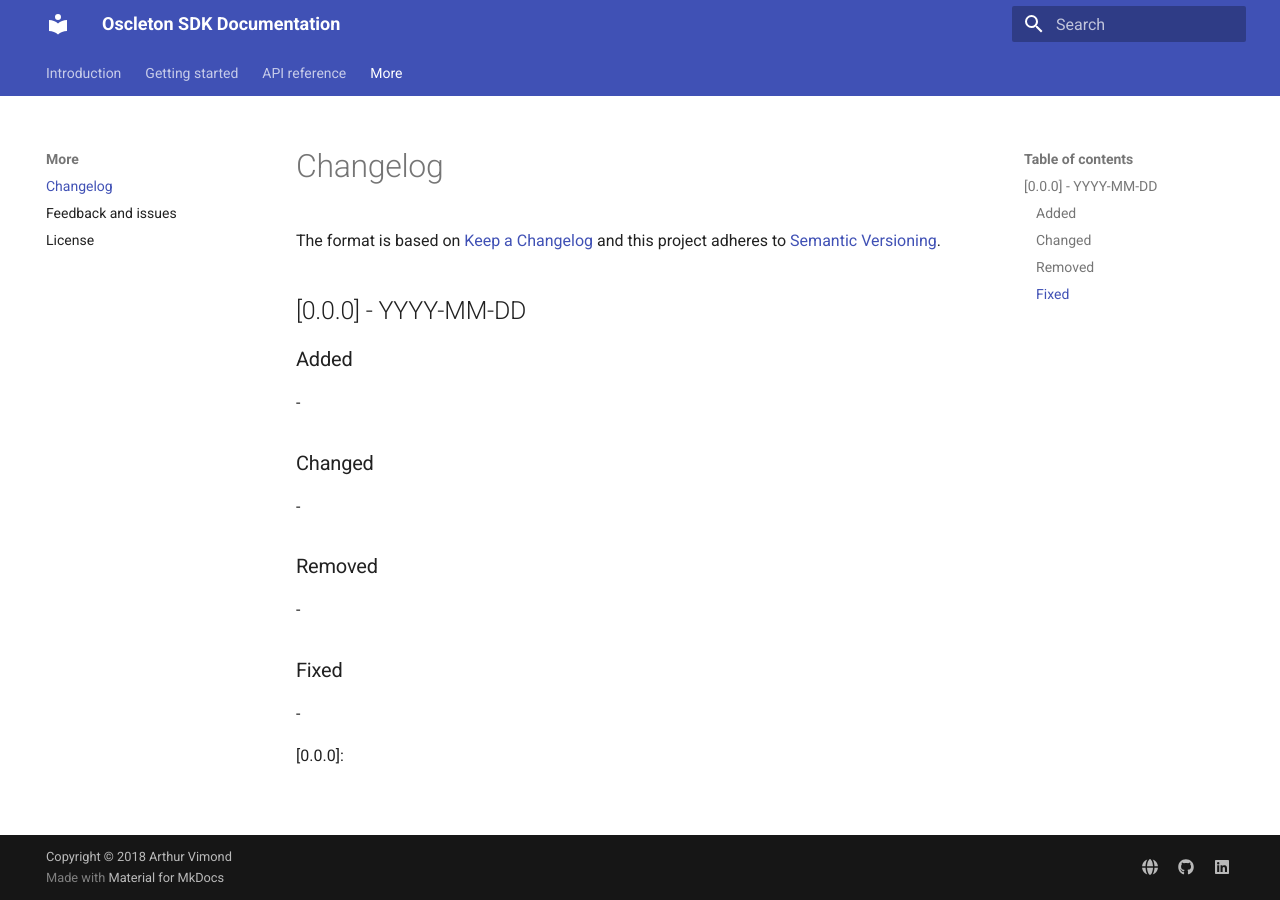
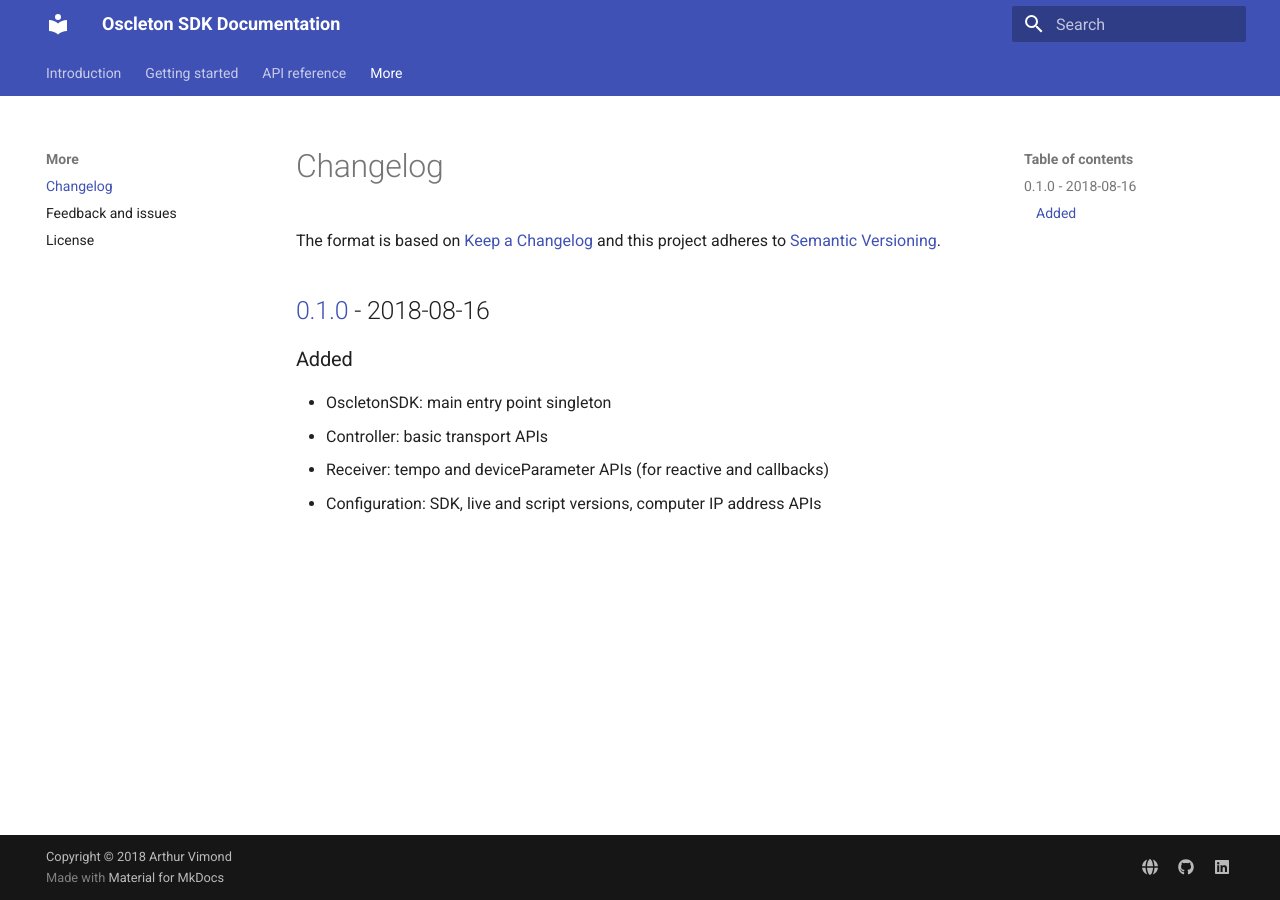
Before and after one commit to ArthurVimond/oscleton-android-sdk, an MkDocs documentation site: the page built from doc/docs/more/changelog.md, in a window 1280 px wide. Built offline with MkDocs 1.6.1 and Material for MkDocs 9.7.7, drawn with Linux system fonts in a browser that asks for light colours; old or Windows-style settings are respelled for this version of MkDocs.

Commit message:
doc(mkdocs): add 0.1.0 description to changelog

```diff
--- a/doc/docs/more/changelog.md
+++ b/doc/docs/more/changelog.md
@@ -2,23 +2,18 @@
 
 The format is based on [Keep a Changelog] and this project adheres to [Semantic Versioning].
 
-## [0.0.0] - YYYY-MM-DD
+## [0.1.0] - 2018-08-16
 
 ### Added
--
-
-### Changed
--
-
-### Removed
--
-
-### Fixed
--
+- OscletonSDK: main entry point singleton
+- Controller: basic transport APIs
+- Receiver: tempo and deviceParameter APIs (for reactive and callbacks)
+- Configuration: SDK, live and script versions, computer IP address APIs
 
 
 
-[0.0.0]:
+
+[0.1.0]: https://github.com/ArthurVimond/oscleton-android-sdk/releases/tag/0.1.0
 
 [Keep a Changelog]: http://keepachangelog.com/en/1.0.0/
 [Semantic Versioning]: http://semver.org/spec/v2.0.0.html
```
